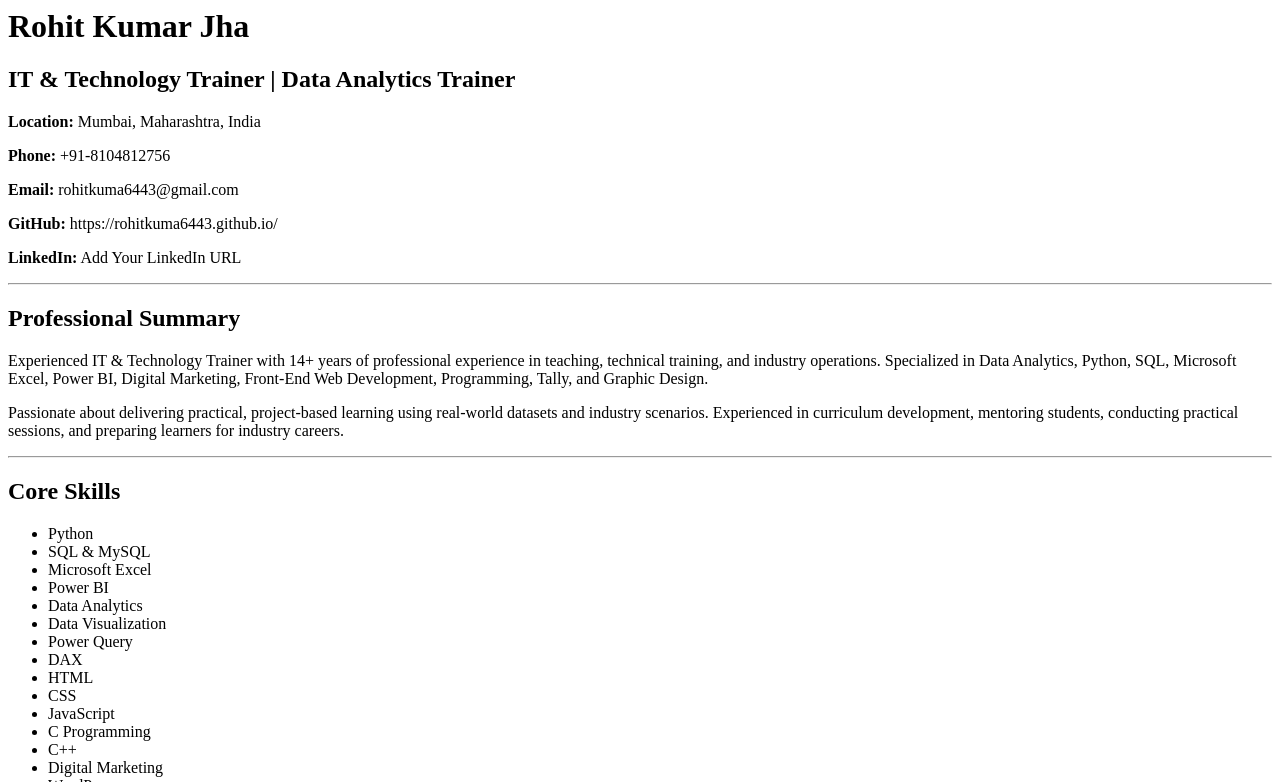
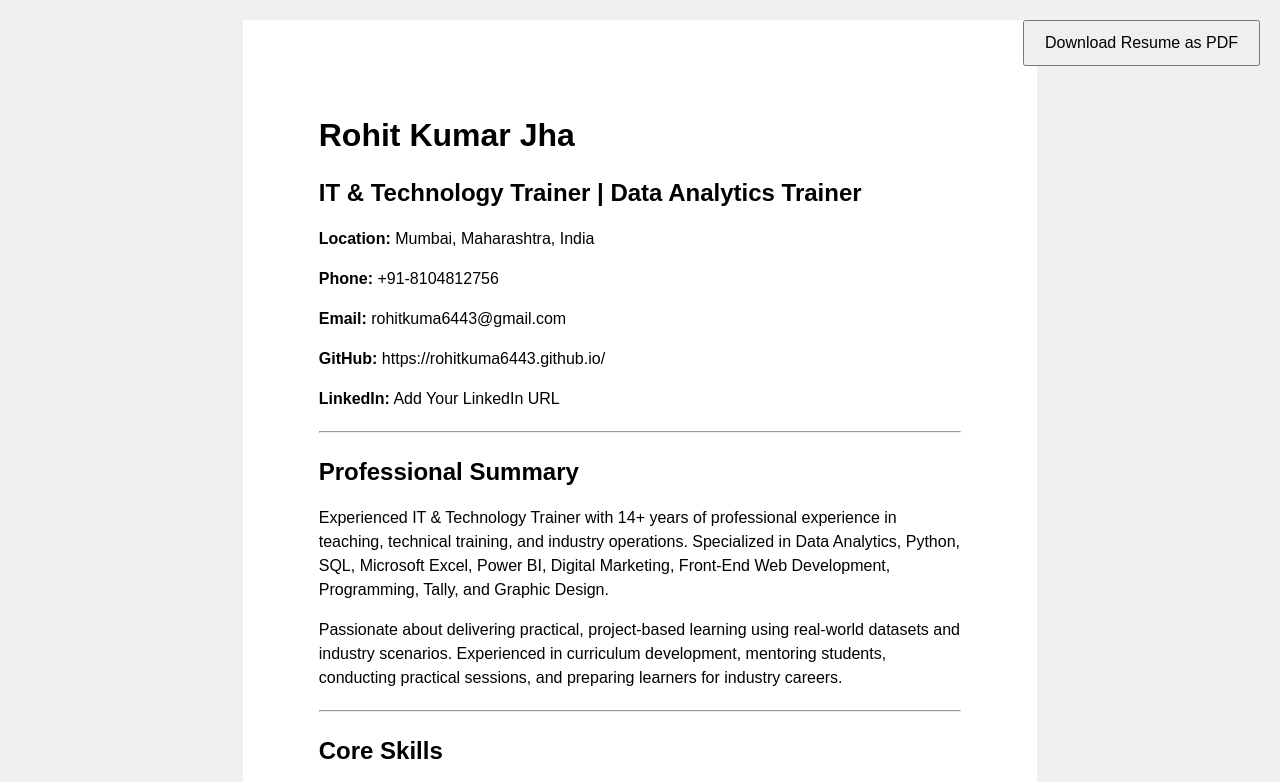
Before and after one commit to rohitkuma6443/rohitkuma6443.github.io, a plain HTML site: page index.html in a window 1280 px wide. Shown: the top 782 px of the page. Drawn offline with Linux system fonts and the light colour scheme.

Commit message:
Add styling and download button for resume PDF

```diff
--- a/index.html
+++ b/index.html
@@ -1,4 +1,96 @@
+<head>
+  <style>
+
+body{
+    margin:0;
+    background:#f0f0f0;
+    font-family:Arial, Helvetica, sans-serif;
+}
+
+.resume{
+    width:210mm;
+    min-height:297mm;
+    margin:20px auto;
+    padding:20mm;
+    background:white;
+    box-sizing:border-box;
+}
+
+#downloadBtn{
+    position:fixed;
+    top:20px;
+    right:20px;
+    padding:12px 20px;
+    font-size:16px;
+    cursor:pointer;
+}
+
+h1{
+    margin-bottom:5px;
+}
+
+h2{
+    margin-top:25px;
+}
+
+h3{
+    margin-bottom:5px;
+}
+
+p{
+    line-height:1.5;
+}
+
+ul{
+    margin-top:5px;
+}
+
+hr{
+    margin:20px 0;
+}
+
+@page{
+    size:A4;
+    margin:15mm;
+}
+
+@media print{
+
+body{
+    background:white;
+}
+
+.resume{
+    width:100%;
+    margin:0;
+    padding:0;
+}
+
+#downloadBtn{
+    display:none;
+}
+
+}
+
+</style>
+</head>
+</div>
+
+<script>
+function downloadPDF() {
+    window.print();
+}
+</script>
+
+</body>
+
 <body>
+
+<button onclick="downloadPDF()" id="downloadBtn">
+    Download Resume as PDF
+</button>
+
+<div class="resume">
 
 <h1>Rohit Kumar Jha</h1>
 
```
